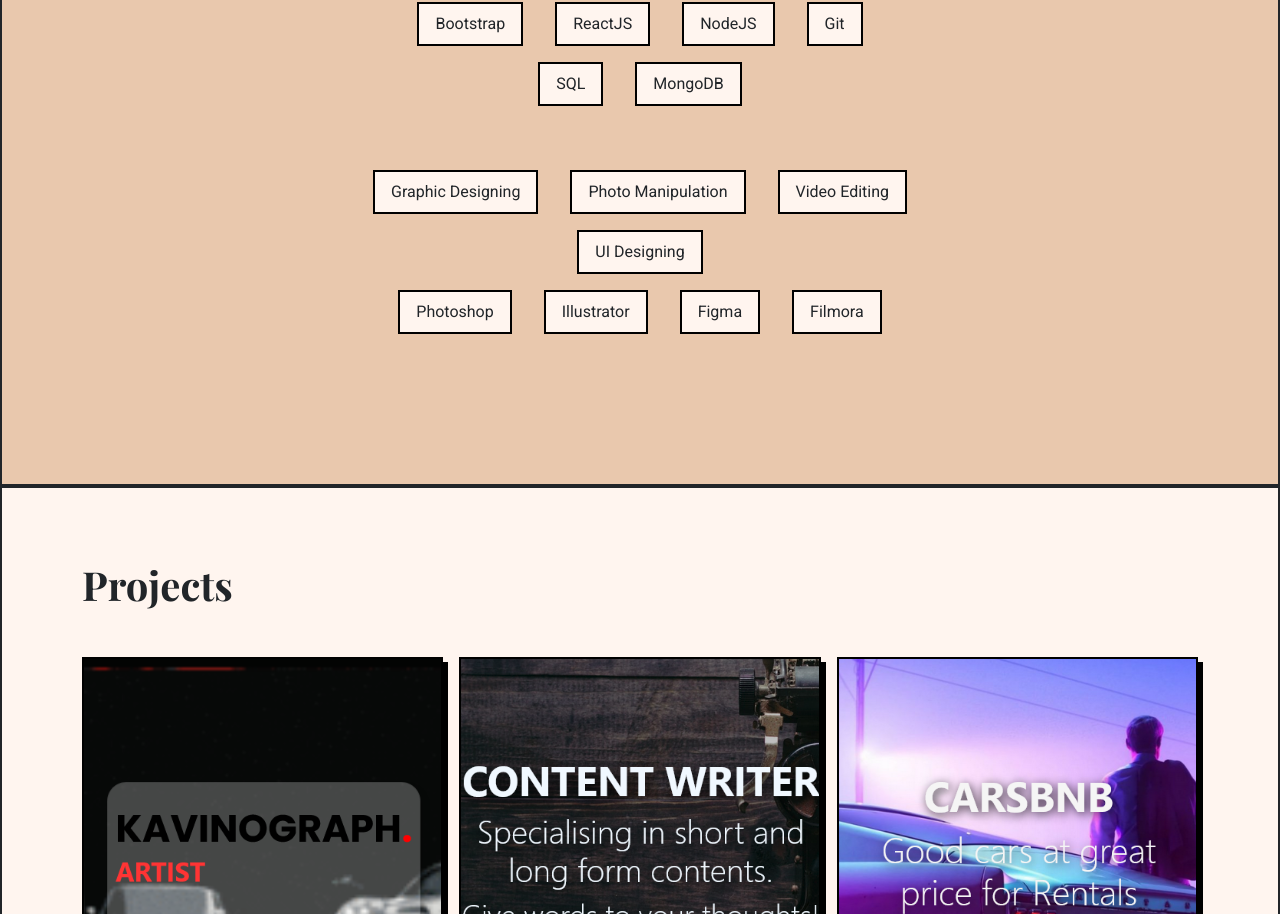
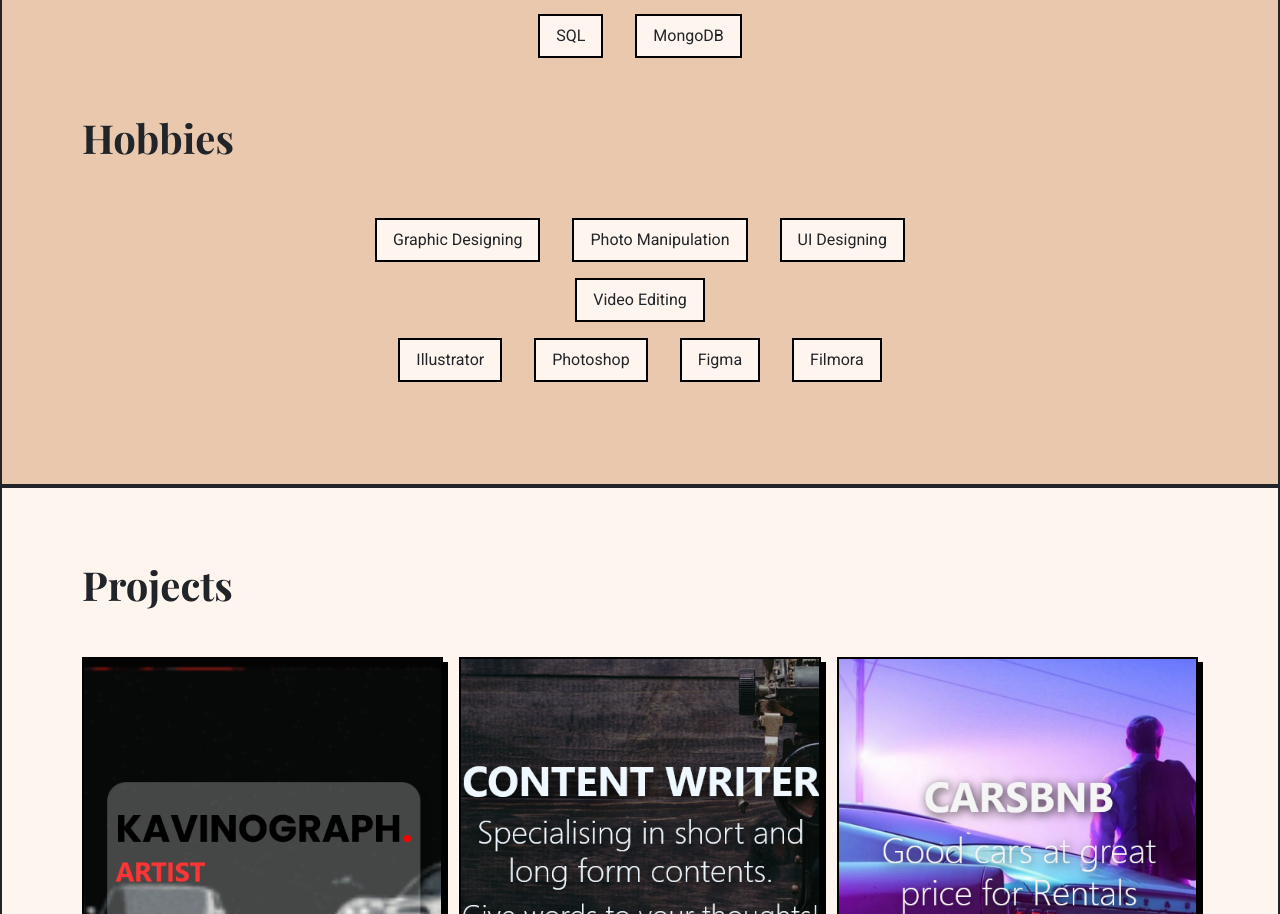
Before and after one commit to Adhitya-Raj/Personal-Page, a React (Create React App) app: page / in a window 1280 px wide. Shown: the part 2732-3646 px from the top of the page. Built offline with nearby package versions, Linux system fonts and the light colour scheme; some icons are missing.

Commit message:
Hobbies title added

```diff
--- a/src/Components/SkillsSection.jsx
+++ b/src/Components/SkillsSection.jsx
@@ -7,8 +7,8 @@ const skillset = {
     ['SQL','MongoDB']
     ],
     other:[
-        ['Graphic Designing','Photo Manipulation','Video Editing','UI Designing'],
-        ['Photoshop','Illustrator','Figma','Filmora']
+        ['Graphic Designing','Photo Manipulation','UI Designing','Video Editing'],
+        ['Illustrator','Photoshop','Figma','Filmora']
     ]
 }
 
@@ -63,6 +63,7 @@ export default function SkillsSection(){
                 <h2 className="mb-5 f-pd fs-1"><strong>Skills</strong></h2>
                 {SkillElements.main}
                 <br/><br/>
+                <h2 className="mb-5 f-pd fs-1"><strong>Hobbies</strong></h2>
                 {SkillElements.other}
             </div>
         </section>
```
